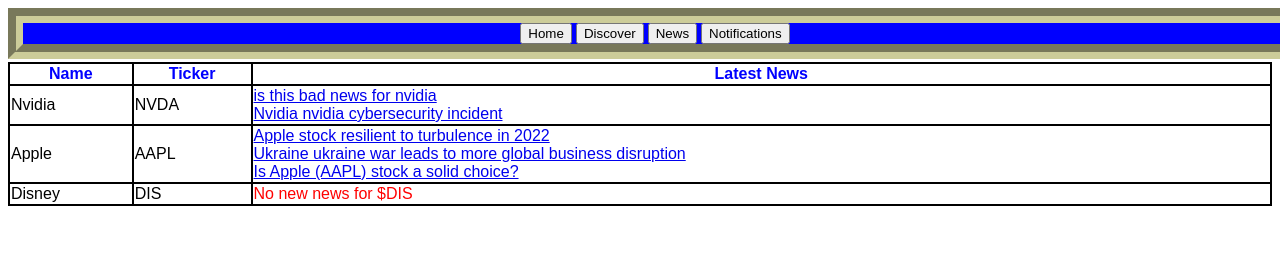
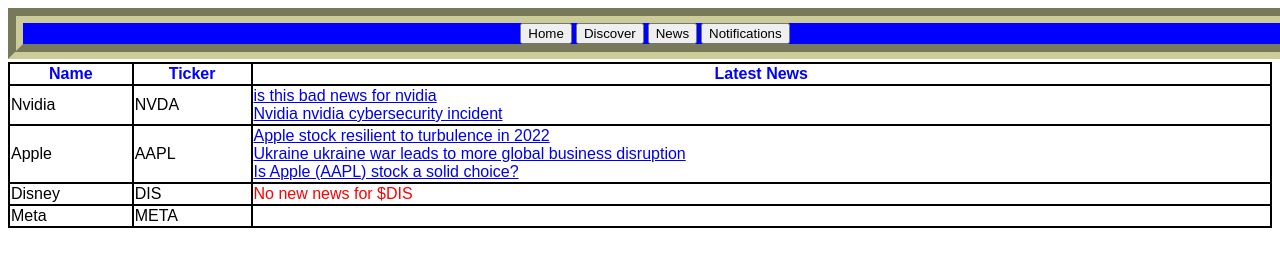
Before and after one commit to xlab-classes/cse442-spring2022-team-smooth-stock, a plain HTML site: page html/news.html in a window 1280 px wide. Shown: the top 266 px of the page. Drawn offline with nearby package versions, Linux system fonts and the light colour scheme.

Commit message:
add dynamic loading of a single stock to news page

```diff
--- a/html/news.html
+++ b/html/news.html
@@ -2,6 +2,10 @@
 <html lang="en">
 <head>
  <meta charset="UTF-8">
+ <script
+  src="https://code.jquery.com/jquery-3.6.0.min.js"
+  integrity="sha256-/xUj+3OJU5yExlq6GSYGSHk7tPXikynS7ogEvDej/m4="
+  crossorigin="anonymous"></script>
  <script type = "text/javascript" src = "scripts/news-scripts.js" ></script>
 
  <title>News</title>
--- a/html/scripts/news-scripts.js
+++ b/html/scripts/news-scripts.js
@@ -0,0 +1,9 @@
+$(document).ready(function() {
+    var newsTableBody = document.getElementById('news-table').getElementsByTagName('tbody')[0];
+    var metaRow = newsTableBody.insertRow();
+    var newCell = metaRow.insertCell();
+    var newText = document.createTextNode('Meta');
+    newCell.append(newText);
+    let tickerCell = metaRow.insertCell().append(document.createTextNode('META'));
+
+})
```
